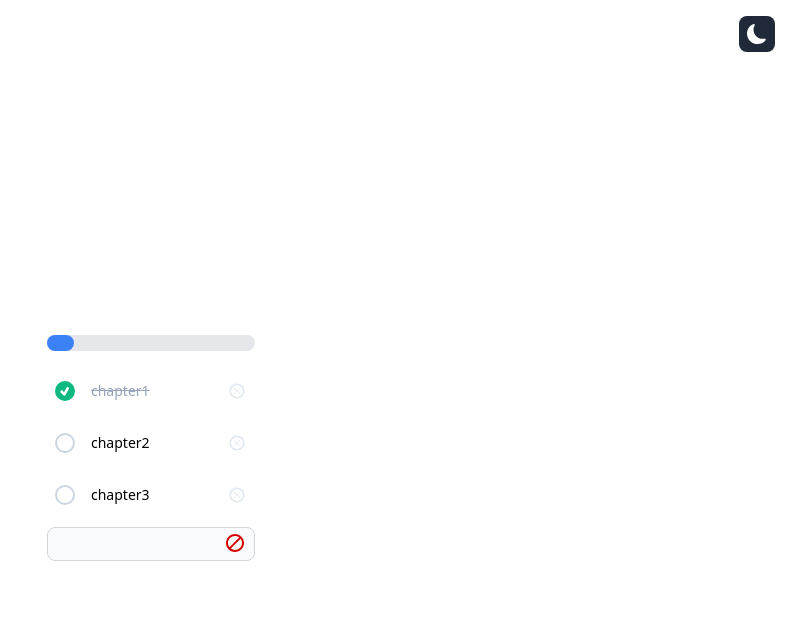
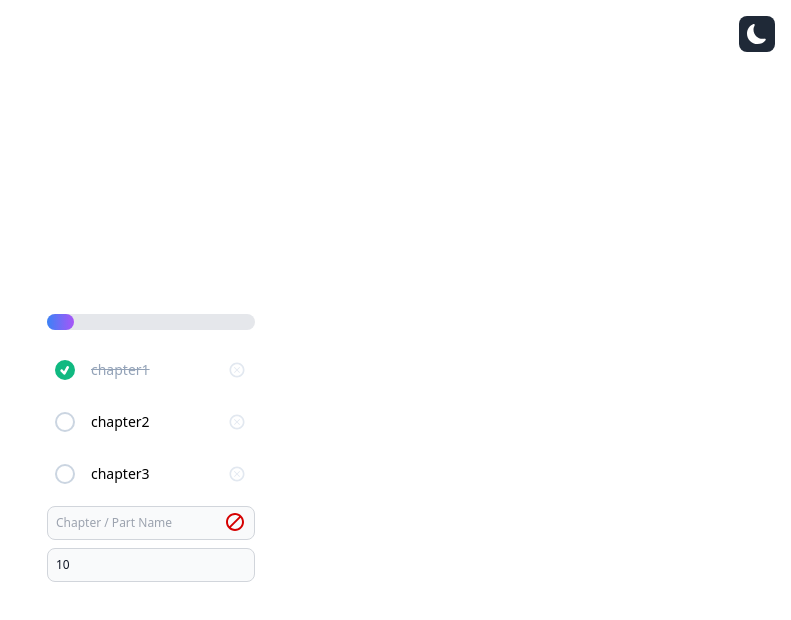
Before and after one commit to JimSunJing/progress, a Next.js app: page / in a window 1280 px wide. Both pictures are taken after a click on the element 640 px from the left and 544 px from the top of the page. Shown: the top 620 px of the page, without its empty margins (489-1280 px from the left). Built offline with nearby package versions, Linux system fonts and the light colour scheme.

Commit message:
create new chapter function, bar color

```diff
--- a/src/pages/index.tsx
+++ b/src/pages/index.tsx
@@ -4,6 +4,13 @@ import { TiDeleteOutline, TiTick } from "react-icons/ti";
 import { BsSunFill, BsMoonFill } from "react-icons/bs";
 import { IoAdd } from "react-icons/io5";
 import { FcCancel } from "react-icons/fc";
+
+type Chapter = {
+  name: string;
+  id: string;
+  checked: boolean;
+  val: number;
+};
 
 const Chapter = ({
   item,
@@ -32,7 +39,7 @@ const Chapter = ({
         </span>
         <span className="ml-4 text-sm flex-grow">{item.name}</span>
         <span
-          className="text-xl text-slate-200 hover:text-slate-600"
+          className="text-xl text-slate-200 hover:text-slate-600 dark:text-slate-600 dark:hover:text-slate-300"
           onClick={(e) => {
             e.stopPropagation();
             handleDelete(item.id);
@@ -45,8 +52,29 @@ const Chapter = ({
   );
 };
 
-const NewChapter = () => {
+const NewChapter = ({
+  addNewChapter,
+}: {
+  addNewChapter: (c: Chapter) => void;
+}) => {
   const [onWrite, setOnWrite] = useState(false);
+  const [newChapter, setNewChapter] = useState("");
+  const [newValue, setNewValue] = useState(10);
+
+  const handleKeyDown = (event: React.KeyboardEvent<HTMLInputElement>) => {
+    if (event.key === "Enter") {
+      console.log("enter!");
+      addNewChapter({
+        id: `${Date.now()}`,
+        name: newChapter ? newChapter : "Untitled",
+        checked: false,
+        val: newValue && newValue > 0 ? newValue : 10,
+      } as Chapter);
+      setNewChapter("");
+      setNewValue(10);
+      setOnWrite(false);
+    }
+  };
 
   return (
     <div className="flex mt-3 w-full">
@@ -59,18 +87,39 @@ const NewChapter = () => {
         </div>
       )}
       {onWrite && (
-        <>
-          <div className="relative w-full">
+        <div className="flex flex-col w-full">
+          <div className="relative w-full mb-2">
             <input
               type="text"
+              value={newChapter}
+              onKeyDown={handleKeyDown}
+              onChange={(e) => setNewChapter(e.target.value)}
               id="new-chapter-name"
+              placeholder="Chapter / Part Name"
               className="block w-full p-2 text-gray-900 border border-gray-300 rounded-lg bg-gray-50 sm:text-xs focus:ring-blue-500 focus:border-blue-500 dark:bg-gray-700 dark:border-gray-600 dark:placeholder-gray-400 dark:text-white dark:focus:ring-blue-500 dark:focus:border-blue-500"
             />
             <span className="text-2xl absolute right-2 top-1">
-              <FcCancel onClick={() => setOnWrite(false)} />
+              <FcCancel
+                onClick={() => {
+                  setNewChapter("");
+                  setNewValue(10);
+                  setOnWrite(false);
+                }}
+              />
             </span>
           </div>
-        </>
+          <div className="w-full">
+            <input
+              type="number"
+              value={newValue}
+              onKeyDown={handleKeyDown}
+              onChange={(e) => setNewValue(Number.parseInt(e.target.value))}
+              id="new-chapter-value"
+              placeholder="Page Number / Part Amount"
+              className="block w-full p-2 text-gray-900 border border-gray-300 rounded-lg bg-gray-50 sm:text-xs focus:ring-blue-500 focus:border-blue-500 dark:bg-gray-700 dark:border-gray-600 dark:placeholder-gray-400 dark:text-white dark:focus:ring-blue-500 dark:focus:border-blue-500"
+            />
+          </div>
+        </div>
       )}
     </div>
   );
@@ -91,13 +140,6 @@ const ThemeButton = () => {
       {currentTheme !== "dark" && <BsMoonFill />}
     </button>
   );
-};
-
-type Chapter = {
-  name: string;
-  id: string;
-  checked: boolean;
-  val: number;
 };
 
 const getPorgress = (arr: Chapter[]): number => {
@@ -137,6 +179,10 @@ export default function Home() {
     setChapters((prev) => prev.filter((item) => item.id !== id));
   };
 
+  const addNewChapter = (newChapter: Chapter) => {
+    setChapters((prev) => prev.concat(newChapter));
+  };
+
   return (
     <main
       className={`flex min-h-screen flex-col items-center justify-center pt-24`}
@@ -144,9 +190,9 @@ export default function Home() {
       <div className="absolute top-0 right-0 p-4">
         <ThemeButton />
       </div>
-      <div className="bg-gray-200 dark:bg-gray-300 rounded-full w-52 h-4">
+      <div className="bg-gray-200 dark:bg-gray-400 rounded-full w-52 h-4">
         <div
-          className="bg-blue-500 rounded-full h-4"
+          className="bg-gradient-to-r from-blue-500 to-purple-500 rounded-full h-4"
           style={{ width: `${progress}%` }}
         ></div>
       </div>
@@ -159,7 +205,7 @@ export default function Home() {
             handleDelete={handleDelete}
           />
         ))}
-        <NewChapter />
+        <NewChapter addNewChapter={addNewChapter} />
       </div>
     </main>
   );
```
